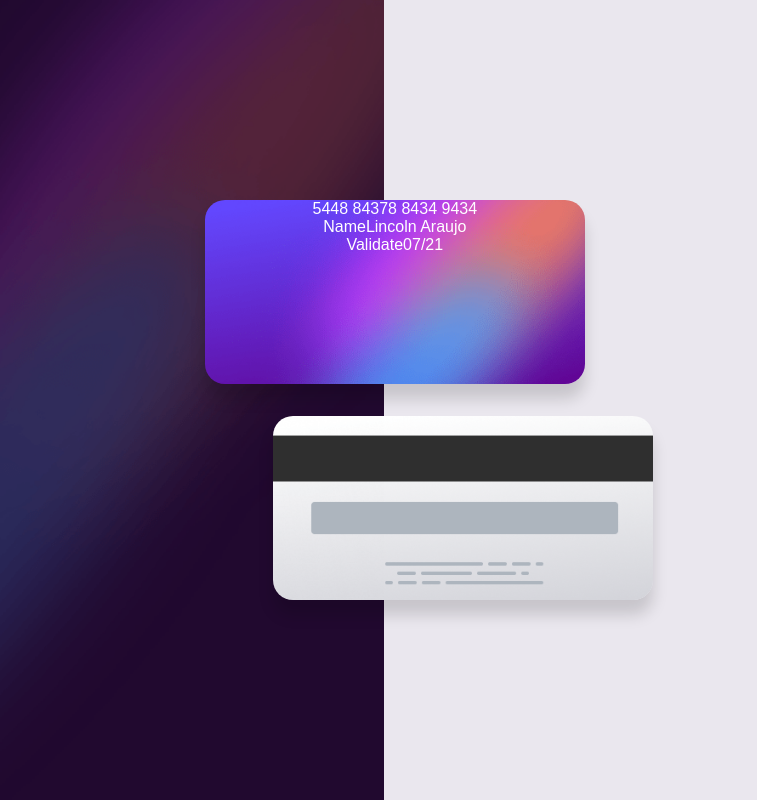
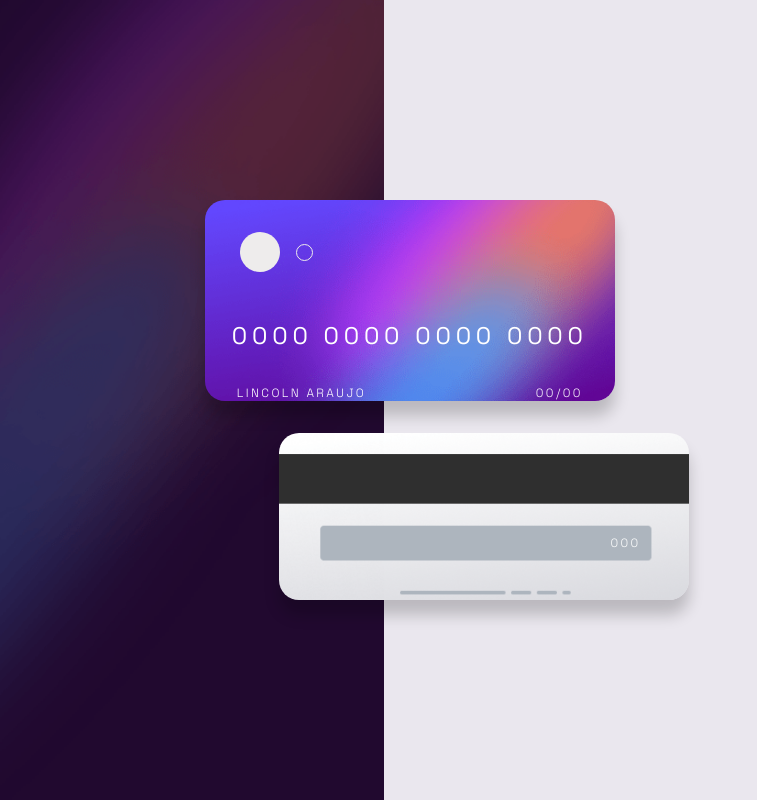
Before and after one commit to Lincoln-Araujo/Interactive-card-details-form, a React (Create React App) app: page / in a window 1280 px wide. Shown: the whole page, without its empty margins (0-757 px from the left). Built offline with nearby package versions, Linux system fonts and the light colour scheme.

Commit message:
finishing credit card's details

```diff
--- a/public/index.html
+++ b/public/index.html
@@ -5,6 +5,9 @@
     <link rel="icon" href="%PUBLIC_URL%/favicon.ico" />
     <meta name="viewport" content="width=device-width, initial-scale=1" />
     <meta name="theme-color" content="#000000" />
+    <link rel="preconnect" href="https://fonts.googleapis.com">
+    <link rel="preconnect" href="https://fonts.gstatic.com" crossorigin>
+    <link href="https://fonts.googleapis.com/css2?family=Space+Grotesk:wght@300;400;500;600;700&display=swap" rel="stylesheet">
     <meta
       name="description"
       content="Web site created using create-react-app"
--- a/src/components/Card.css
+++ b/src/components/Card.css
@@ -8,10 +8,10 @@
 }
 
 .card {
-    height: 350px;
-    width: 380px;
+    height: 320px;
+    width: 410px;
     position: absolute;
-    box-shadow: 0px 15px 15px rgba(0, 0, 0, 0.15);
+    box-shadow: 0px 15px 15px rgba(0, 0, 0, 0.20);
     border-radius: 20px;
 }
 
@@ -27,4 +27,69 @@
     position: relative;
     margin-top: 32px;
     left: 18%;
+
 }
+
+.flag {
+    width: 80px;
+    display: flex;
+    align-items: center;
+    justify-content: center;
+    margin-left: 32px;
+    margin-top: 32px;
+}
+
+.flag-image1 {
+    background-color: rgb(238, 236, 236);
+    height: 40px;
+    width: 40px;
+    border-radius: 20px;
+}
+
+.flag-image2 {
+    border: 1px solid rgb(238, 236, 236);
+    height: 15px;
+    width: 15px;
+    border-radius: 20px;
+    margin-left: 16px;
+}
+
+
+.card-number {
+    margin-top: 48px;
+}
+
+.card-info {
+    margin-top: 32px;
+    display: flex;
+    flex-direction: row;
+    justify-content: space-between;
+    align-items: center;
+}
+
+.card-info-name {
+    margin-left: 32px;
+}
+
+.card-info-date {
+    margin-right: 32px;
+}
+
+.security-number {
+    margin-top: 100px;
+    text-align: right;
+    margin-right: 48px;
+}
+
+.text {
+    font-size: 24px;
+    font-family: 'Space Grotesk', sans-serif;
+    font-weight: 400;
+    letter-spacing: 0.20em;
+}
+
+.small {
+    font-size: 12px;
+    font-weight: 300;
+    text-transform: uppercase;
+}
--- a/src/components/Card.jsx
+++ b/src/components/Card.jsx
@@ -14,22 +14,21 @@ export default props =>  {
                     >
 
                     <div className="flag">
-                        <div className="flag-image"></div>
+                        <div className="flag-image1"></div>
+                        <div className="flag-image2"></div>
                     </div>
 
                     <div className="card-number">
-                        <span className="text">5448 84378 8434 9434</span>
+                        <span className="text">0000 0000 0000 0000</span>
                     </div>
 
                     <div className="card-info">
                         <div className="card-info-name">
-                            <span className="title">Name</span>
                             <span className="text small">Lincoln Araujo</span>
                         </div>
 
                         <div className="card-info-date">
-                            <span className="title">Validate</span>
-                            <span className="text small">07/21</span>
+                            <span className="text small">00/00</span>
                         </div>
                     </div>
                 </div>
@@ -39,6 +38,10 @@ export default props =>  {
                     id="back-card"
                     alt="back-card">
 
+                    <div className="security-number">
+                        <span className="text small">000</span>
+                    </div>
+
                 </div>
 
 
```
Also changed, not shown: 1 other file (tests, documents, lock files or other folders).
